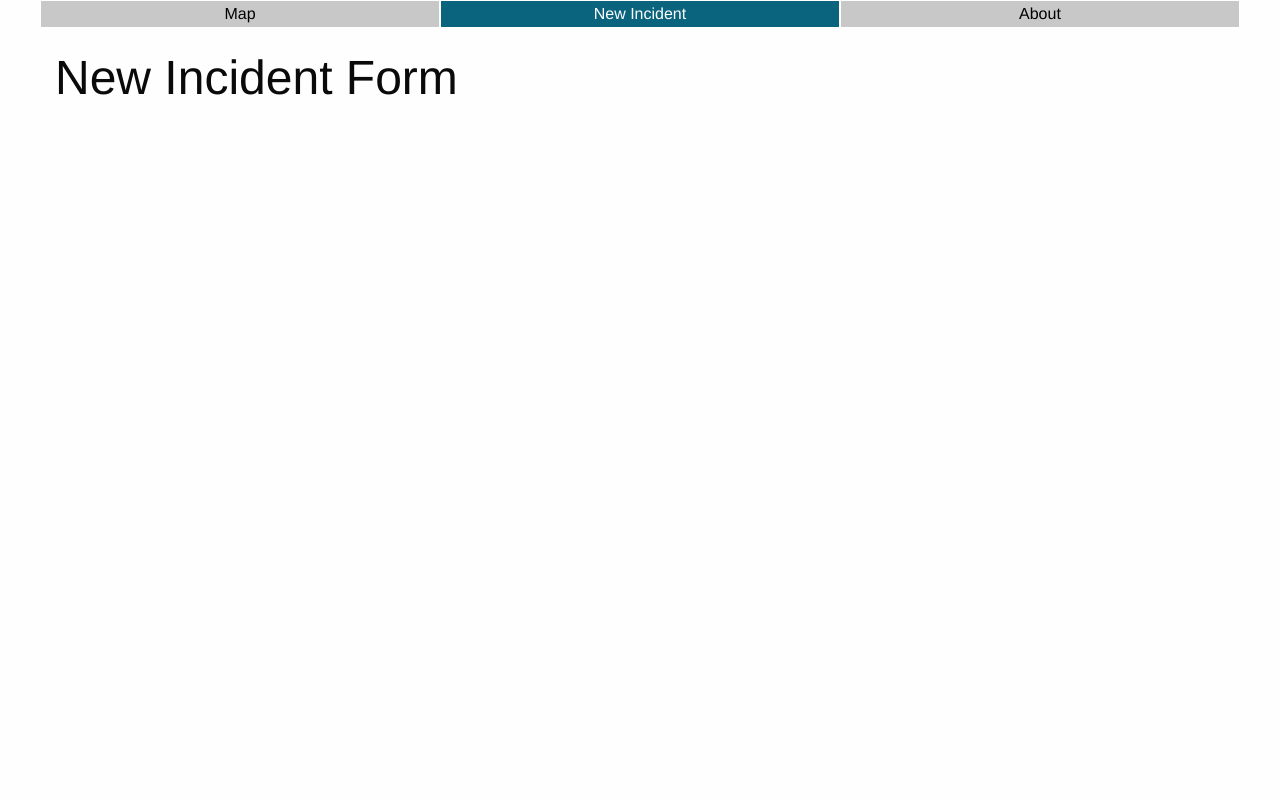
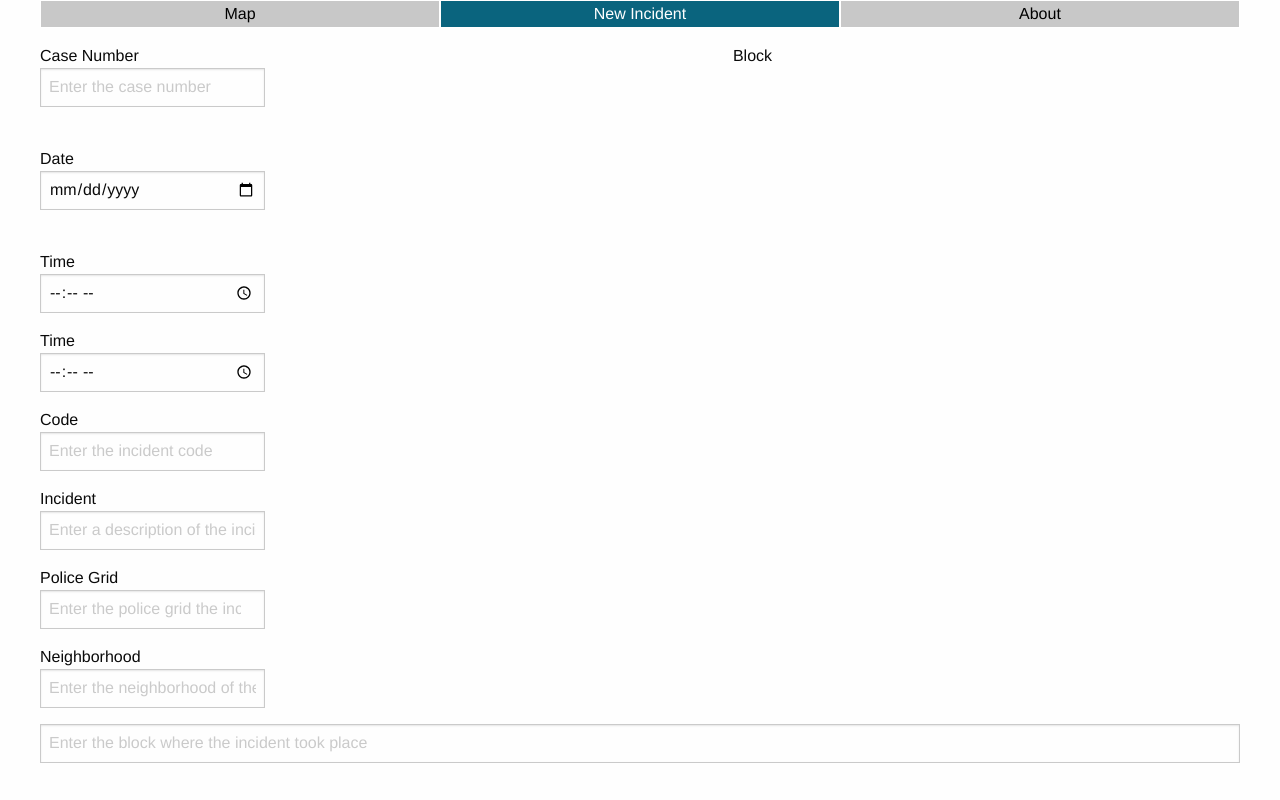
Before and after one commit to coveymitchell/Project-4-SinglePageApplication, a Vue app: page / in a window 1280 px wide. Both pictures are taken after a click on the element "New Incident". Built offline with nearby package versions, Linux system fonts and the light colour scheme.

Commit message:
form stuff

```diff
--- a/package.json
+++ b/package.json
@@ -3,8 +3,8 @@
   "version": "1.0.0",
   "description": "RESTful Web Server and Single Page Application",
   "author": {
-    "name": "",
-    "email": ""
+    "name": "Mitchell Covey",
+    "email": "cove4462@stthomas.edu"
   },
   "contributors": [
     {
--- a/src/App.vue
+++ b/src/App.vue
@@ -39,7 +39,12 @@ export default {
                     {location: [44.937705, -93.136997], marker: null},
                     {location: [44.949203, -93.093739], marker: null}
                 ]
-            }
+            },
+            //Submission form info
+            name: "",
+            email: "",
+            gender: "",
+            formSubmitted: false
         };
     },
     methods: {
@@ -53,6 +58,10 @@ export default {
 
         viewAbout(event) {
             this.view = 'about';
+        },
+
+        submitForm() {
+        this.formSubmitted = true
         },
 
         getJSON(url) {
@@ -131,7 +140,74 @@ export default {
         <!-- Replace this with your actual form: can be done here or by making a new component -->
         <div class="grid-container">
             <div class="grid-x grid-padding-x">
-                <h1 class="cell auto">New Incident Form</h1>
+                <form @submit.prevent="submitForm" v-if="!formSubmitted">
+                <span>Case Number</span><br>
+                <input
+                    v-model="case_number"
+                    type="number"
+                    placeholder="Enter the case number"
+                /><br>
+                <span>Date</span><br>
+                <input
+                    v-model="date"
+                    type="date"
+                    placeholder="Enter the date of incident"
+                /><br>
+                <span>Time</span><br>
+                <input
+                    v-model="time"
+                    type="time"
+                    placeholder="Enter the time of incident"
+                />
+                <span>Time</span><br>
+                <input
+                    v-model="time"
+                    type="time"
+                    placeholder="Enter the time of incident"
+                />
+                <span>Code</span><br>
+                <input
+                    v-model="code"
+                    type="number"
+                    placeholder="Enter the incident code"
+                />
+                <span>Incident</span><br>
+                <input
+                    v-model="incident"
+                    type="text"
+                    placeholder="Enter a description of the incident"
+                />
+                <span>Police Grid</span><br>
+                <input
+                    v-model="police_grid"
+                    type="number"
+                    placeholder="Enter the police grid the incident took part in"
+                />
+                <span>Neighborhood</span><br>
+                <input
+                    v-model="neighborhood"
+                    type="text"
+                    placeholder="Enter the neighborhood of the incident"
+                />
+                </form>
+                <span>Block</span><br>
+                <input
+                    v-model="block"
+                    type="text"
+                    placeholder="Enter the block where the incident took place"
+                />
+                <div v-if="formSubmitted">
+                    <h3>Form Submitted</h3>
+                    <p>Case Number: {{ case_number }}</p>
+                    <p>Date: {{ date }}</p>
+                    <p>Time: {{ time }}</p>
+                    <p>Code: {{ code }}</p>
+                    <p>Incident: {{ incident }}</p>
+                    <p>Police Grid: {{ police_grid }}</p>
+                    <p>Neighborhood: {{ neighborhood }}</p>
+                    <p>Block: {{ block }}</p>
+                    <small>Form submittted.</small>
+                </div>
             </div>
         </div>
     </div>
```
Also changed, not shown: 1 other file (tests, documents, lock files or other folders).
